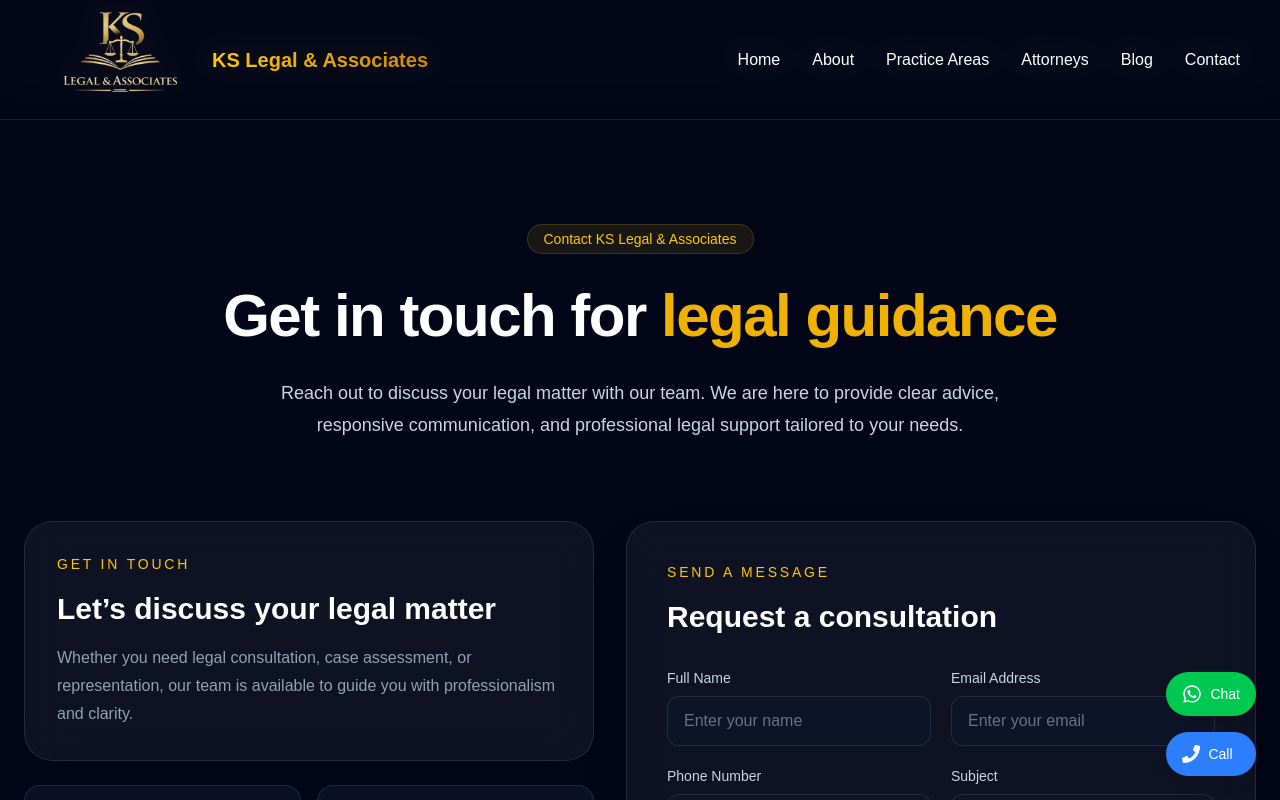
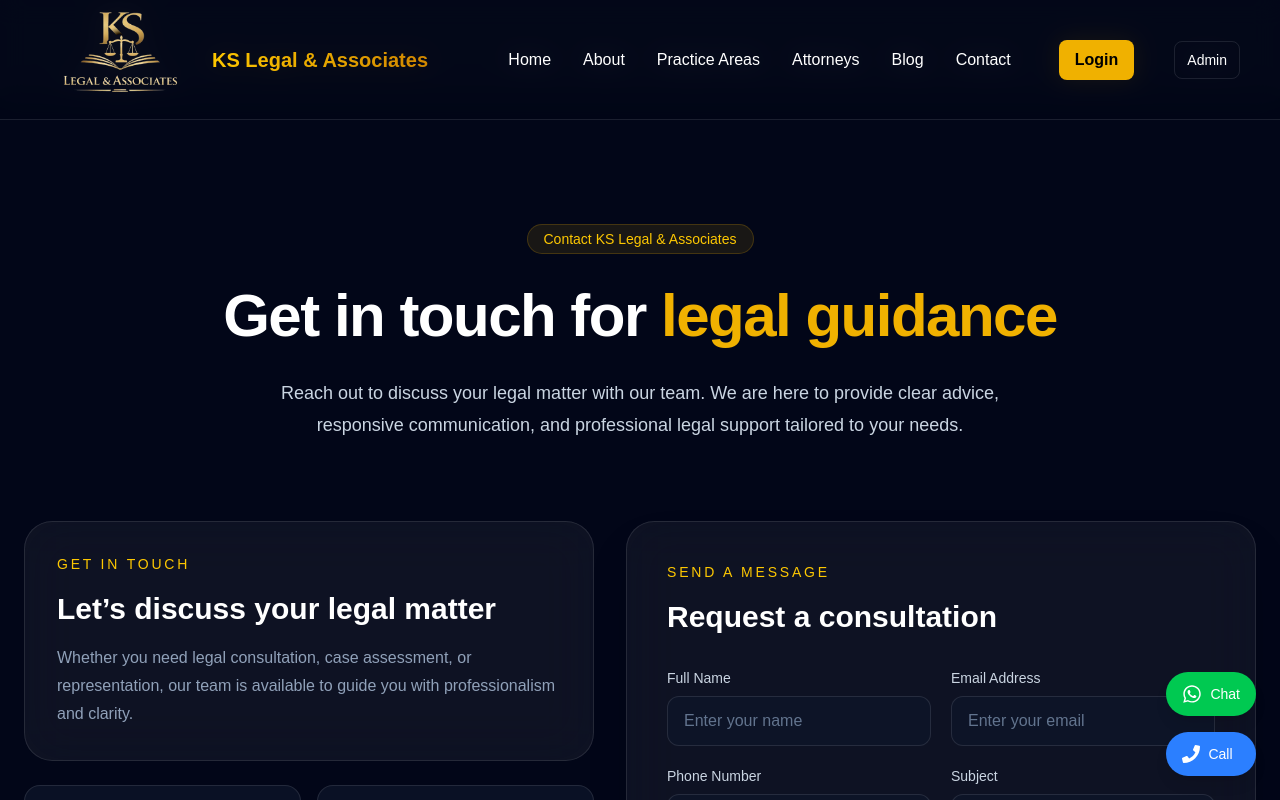
Before and after one commit to Madhavsameer/KS_LEGAL, a Next.js app: page /contact in a window 1280 px wide. Shown: the top 800 px of the page. Built offline with nearby package versions, Linux system fonts and the light colour scheme.

Commit message:
Add Login and Admin links to Navbar (desktop + mobile)

```diff
--- a/components/Navbar.tsx
+++ b/components/Navbar.tsx
@@ -29,13 +29,21 @@ export default function Navbar() {
       </Link>
 
       {/* Desktop Menu */}
-      <div className="hidden md:flex gap-8 text-sm md:text-base">
+      <div className="hidden md:flex gap-8 text-sm md:text-base items-center">
         <Link href="/" className="hover:text-yellow-400 transition">Home</Link>
         <Link href="/about" className="hover:text-yellow-400 transition">About</Link>
         <Link href="/practice-areas" className="hover:text-yellow-400 transition">Practice Areas</Link>
         <Link href="/attorneys" className="hover:text-yellow-400 transition">Attorneys</Link>
         <Link href="/blog" className="hover:text-yellow-400 transition">Blog</Link>
         <Link href="/contact" className="hover:text-yellow-400 transition">Contact</Link>
+
+        {/* Login links */}
+        <Link href="/user-login" className="ml-4 px-4 py-2 rounded-lg bg-yellow-500 text-black font-semibold hover:brightness-95 transition">
+          Login
+        </Link>
+        <Link href="/admin-login" className="ml-2 px-3 py-2 rounded-lg border border-white/10 text-sm hover:text-yellow-400 transition">
+          Admin
+        </Link>
       </div>
 
       {/* Mobile Menu Button */}
@@ -57,6 +65,15 @@ export default function Navbar() {
           <Link href="/blog" onClick={() => setOpen(false)}>Blog</Link>
           <Link href="/contact" onClick={() => setOpen(false)}>Contact</Link>
 
+          <div className="pt-4 flex gap-3">
+            <Link href="/user-login" onClick={() => setOpen(false)} className="px-4 py-2 rounded-lg bg-yellow-500 text-black font-semibold">
+              Login
+            </Link>
+            <Link href="/admin-login" onClick={() => setOpen(false)} className="px-3 py-2 rounded-lg border border-white/10">
+              Admin
+            </Link>
+          </div>
+
         </div>
       )}
     </nav>
```
